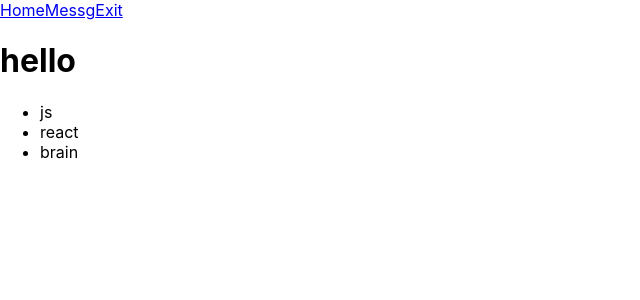
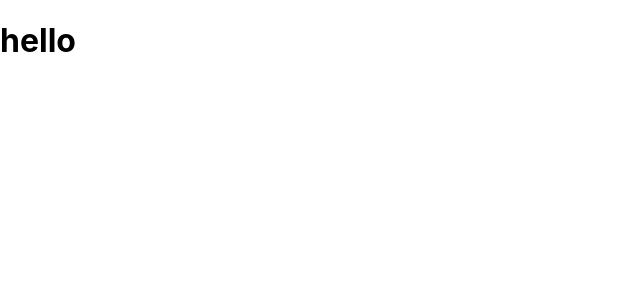
Before and after one commit to i-doshechnikow/kstr_project, a React (Create React App) app: page / in a window 1280 px wide. Shown: the top 300 px of the page, without its empty margins (0-640 px from the left). Built offline with nearby package versions, Linux system fonts and the light colour scheme.

Commit message:
delete not important components

```diff
--- a/src/App.js
+++ b/src/App.js
@@ -1,14 +1,10 @@
 import logo from './logo.svg';
 import './App.css';
-import Tech from './tech.js';
-import Header from './header.js';
 
 const Apps = () => {
   return (
     <div>
-      <Header />
       <h1>hello</h1>
-      <Tech />
     </div>
   )
 }
--- a/src/header.js
+++ /dev/null
@@ -1,13 +0,0 @@
-import React from 'react';
-
-const Header = () => {
-  return (
-    <div className="container">
-        <a href="#">Home</a>
-        <a href="#">Messg</a>
-        <a href="#">Exit</a>
-    </div>
-  );
-}
-
-export default Header;
--- a/src/tech.js
+++ /dev/null
@@ -1,13 +0,0 @@
-import React from 'react';
-
-const Tech = () => {
-    return (
-      <ul>
-        <li>js</li>
-        <li>react</li>
-        <li>brain</li>
-      </ul>
-    )
-  }
-
-export default Tech;
```
